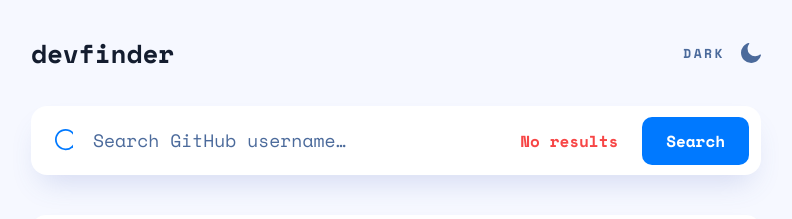
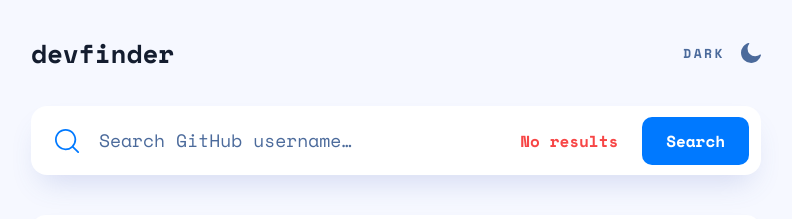
Before and after one commit to g-akca/github-user-search-app, a React (Vite) app: page / in a window 1280 px wide. Shown: the top 219 px of the page, without its empty margins (244-1036 px from the left). Built offline with nearby package versions, Linux system fonts and the light colour scheme; no server answers.

Commit message:
Fix minor bug

```diff
--- a/src/components/SearchBar.jsx
+++ b/src/components/SearchBar.jsx
@@ -44,7 +44,7 @@
       "
     >
       <div className="grow flex gap-2 items-center justify-between tablet:gap-5">
-        <SearchIcon className="text-blue-500 dark:text-blue-300" />
+        <SearchIcon className="shrink-0 w-6 text-blue-500 dark:text-blue-300" />
 
         <input
           id="username"
```
